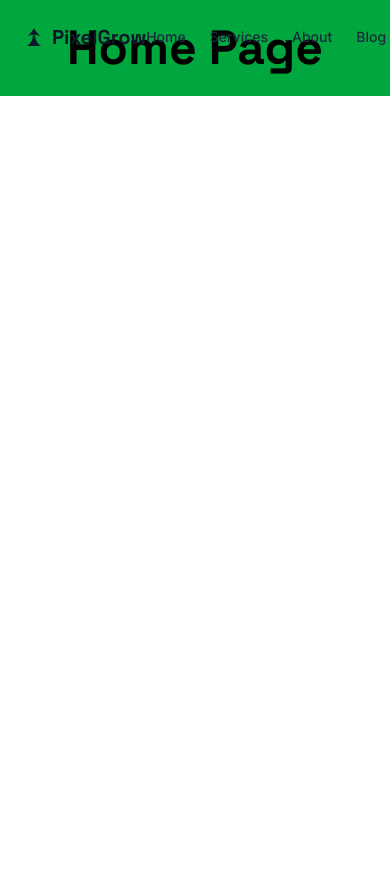
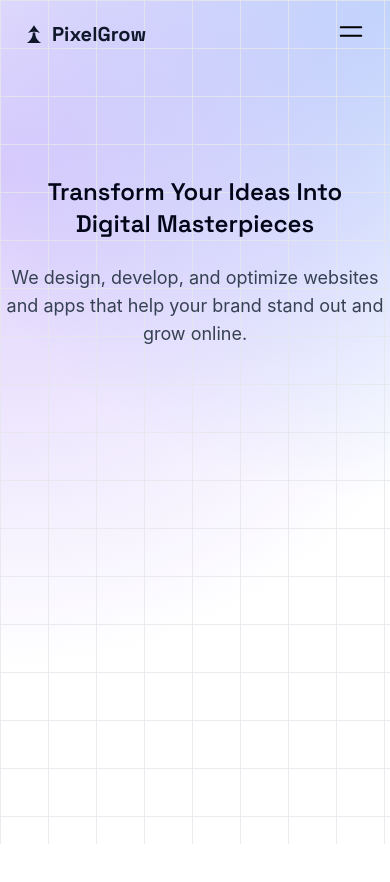
Before and after one commit to khalidhossain5000/kodawave-react-full-website-project, a React (Vite) app: page / in a window 390 px wide. Shown: the top 882 px of the page. Before the commit the page ends 844 px from the top, so only its background shows below. Built offline with nearby package versions, Linux system fonts and the light colour scheme.

Commit message:
mobile responsive menu is added

```diff
--- a/src/Components/HomePage/HeroSection/Hero.jsx
+++ b/src/Components/HomePage/HeroSection/Hero.jsx
@@ -0,0 +1,36 @@
+import React from "react";
+
+const Hero = () => {
+  return (
+    <section className="py-44 min-h-screen w-full bg-white relative">
+      {/* graidnet background */}
+      <div
+        className="absolute inset-0 z-0"
+        style={{
+          backgroundImage: `
+        linear-gradient(to right, rgba(229,231,235,0.8) 1px, transparent 1px),
+        linear-gradient(to bottom, rgba(229,231,235,0.8) 1px, transparent 1px),
+        radial-gradient(circle 500px at 0% 20%, rgba(139,92,246,0.3), transparent),
+        radial-gradient(circle 500px at 100% 0%, rgba(59,130,246,0.3), transparent)
+      `,
+          backgroundSize: "48px 48px, 48px 48px, 100% 100%, 100% 100%",
+        }}
+      />
+      {/* content */}
+      <div className="max-w-4xl mx-auto relative z-900">
+        <h1 className="text-slate-950 text-center font-grotesk text-2xl md:text-3xl lg:text-4xl xl:text-5xl 2xl:text-6xl font-semibold lg:font-bold">
+          <span className="">Transform Your Ideas Into</span>
+          <br />
+          <span className="mt-1">Digital Masterpieces</span>
+        </h1>
+        {/* Subtitle */}
+        <p className="max-w-xl mx-auto text-center my-6 text-lg sm:text-xl md:text-2xl text-gray-700 mb-8">
+          We design, develop, and optimize websites and apps that help your
+          brand stand out and grow online.
+        </p>
+      </div>
+    </section>
+  );
+};
+
+export default Hero;
--- /dev/null
+++ b/src/Components/HomePage/ServiceSection/Services.jsx
@@ -0,0 +1,11 @@
+import React from 'react';
+
+const Services = () => {
+    return (
+        <div className='py-56'>
+
+        </div>
+    );
+};
+
+export default Services;
--- /dev/null
+++ b/src/Components/Shared/NavBar/MobileMenu.jsx
@@ -0,0 +1,28 @@
+import React from "react";
+import { NavLink } from "react-router";
+import NavCtaButton from "../Button/NavCtaButton";
+
+const MobileMenu = ({ navLink, isOpen }) => {
+  return (
+    <div
+      className={`pb-12 absolute top-full left-0 w-full bg-linear-to-b bg-slate-100  to-slate-300 border-none shadow-2xl transition-all duration-300 origin-top  ${
+        isOpen
+          ? "opacity-100 scale-y-100 visible"
+          : "opacity-0 scale-y-0 invisible"
+      }`}
+    >
+      <ul className="flex flex-col p-6 gap-4 font-semibold text-gray-700 border-t border-gray-100">
+        {navLink.map((item, i) => (
+          <NavLink href={item.path} key={`o${i}`}>
+            {item.label}
+          </NavLink>
+        ))}
+      </ul>
+      <div className="md:hidden px-6">
+            <NavCtaButton />
+          </div>
+    </div>
+  );
+};
+
+export default MobileMenu;
--- a/src/Components/Shared/NavBar/NavBar.jsx
+++ b/src/Components/Shared/NavBar/NavBar.jsx
@@ -2,7 +2,9 @@ import React, { useEffect, useState } from "react";
 import Logo from "../Logo/Logo";
 import { Link, NavLink } from "react-router";
 import NavCtaButton from "../Button/NavCtaButton";
-
+import MobileMenu from "./MobileMenu";
+import { HiBars2 } from "react-icons/hi2";
+import { IoMdClose } from "react-icons/io";
 const navLink = [
   {
     path: "/",
@@ -26,10 +28,11 @@ const navLink = [
   },
 ];
 const NavBar = () => {
-      const [scrolled, setScrolled] = useState(false);
+  const [scrolled, setScrolled] = useState(false);
+  const [isOpen, setIsOpen] = useState(false);
   useEffect(() => {
     const handleScroll = () => {
-      if (window.scrollY > 60) {
+      if (window.scrollY > 50) {
         setScrolled(true);
       } else {
         setScrolled(false);
@@ -40,13 +43,15 @@ const NavBar = () => {
 
     return () => window.removeEventListener("scroll", handleScroll);
   }, []);
+
+  console.log(isOpen, "this is is open here");
   return (
-     <section className="fixed top-0 left-0 w-full z-50 transition-all duration-500">
+    <section className="fixed top-0 left-0 w-full z-90000 transition-all duration-500">
       <div
         className={`mx-auto flex items-center justify-between px-6 py-4 transition-all duration-500
           ${
             scrolled
-              ? "max-w-5xl bg-white/80 backdrop-blur-md border border-gray-200 shadow-lg rounded-xl mt-3"
+              ? "max-w-5xl bg-white/80 backdrop-blur-md  shadow-lg rounded-full mt-3 relative z-9999999"
               : "max-w-7xl bg-transparent"
           }`}
       >
@@ -57,7 +62,7 @@ const NavBar = () => {
 
         {/* nav links */}
         <nav>
-          <ul className="flex items-center gap-6 font-inter text-sm sm:text-base md:text-base lg:text-lg font-medium text-slate-800 hover:text-slate-600 transition duration-500">
+          <ul className="hidden xl:flex items-center gap-6 font-inter text-sm sm:text-base md:text-base lg:text-lg font-medium text-slate-800 hover:text-slate-600 transition duration-500">
             {navLink.map((link, i) => (
               <li key={`k${i}`}>
                 <NavLink to={link.path}>{link.label}</NavLink>
@@ -66,11 +71,30 @@ const NavBar = () => {
           </ul>
         </nav>
 
-        {/* CTA button */}
-        <div>
-          <NavCtaButton />
+        {/* CTA button and mobile menu toggle */}
+        <div className="flex items-center gap-6" >
+          {/* contact button */}
+          <div className="hidden md:block">
+            <NavCtaButton />
+          </div>
+
+          {/* mobile toggle menu */}
+
+          <div>
+            {isOpen ? (
+              <button onClick={() => setIsOpen(false)}>
+                <IoMdClose size={30} />{" "}
+              </button>
+            ) : (
+              <button onClick={() => setIsOpen(true)}>
+                <HiBars2 size={30} />
+              </button>
+            )}
+          </div>
         </div>
       </div>
+      {/* mobile menu nav items */}
+      <MobileMenu isOpen={isOpen} navLink={navLink} />
     </section>
   );
 };
--- a/src/Pages/HomePage/Home.jsx
+++ b/src/Pages/HomePage/Home.jsx
@@ -1,9 +1,12 @@
 import React from 'react';
+import Hero from '../../Components/HomePage/HeroSection/Hero';
+import Services from '../../Components/HomePage/ServiceSection/Services';
 
 const HomePage = () => {
     return (
         <div>
-            <h2 className='bg-green-600 py-6 text-center text-5xl font-bold font-grotesk'>Home Page</h2>
+           <Hero/>
+           <Services/>
         </div>
     );
 };
```
